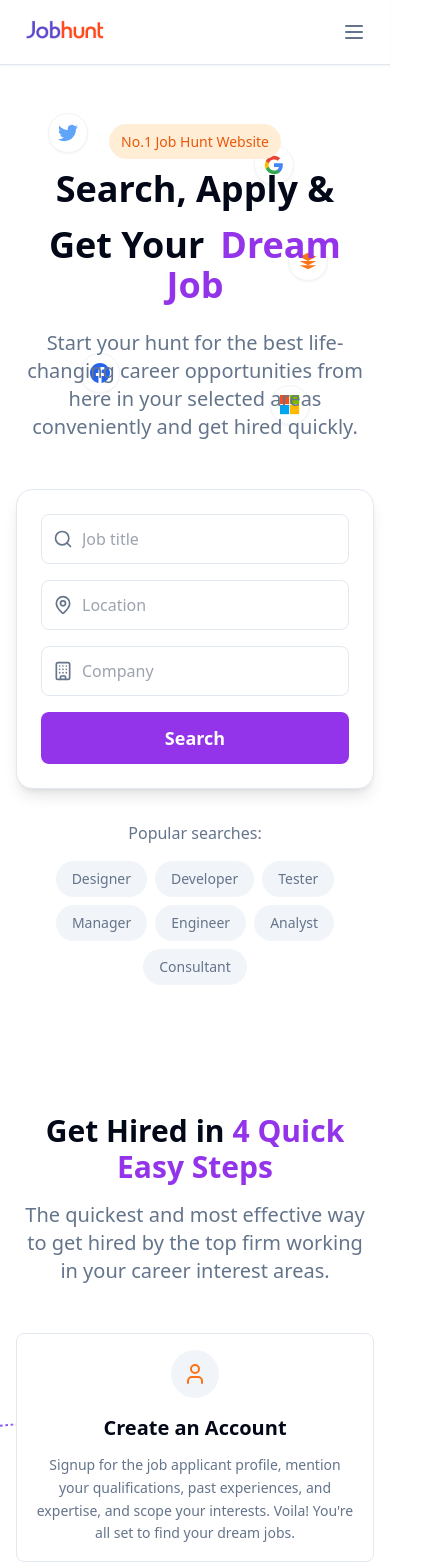
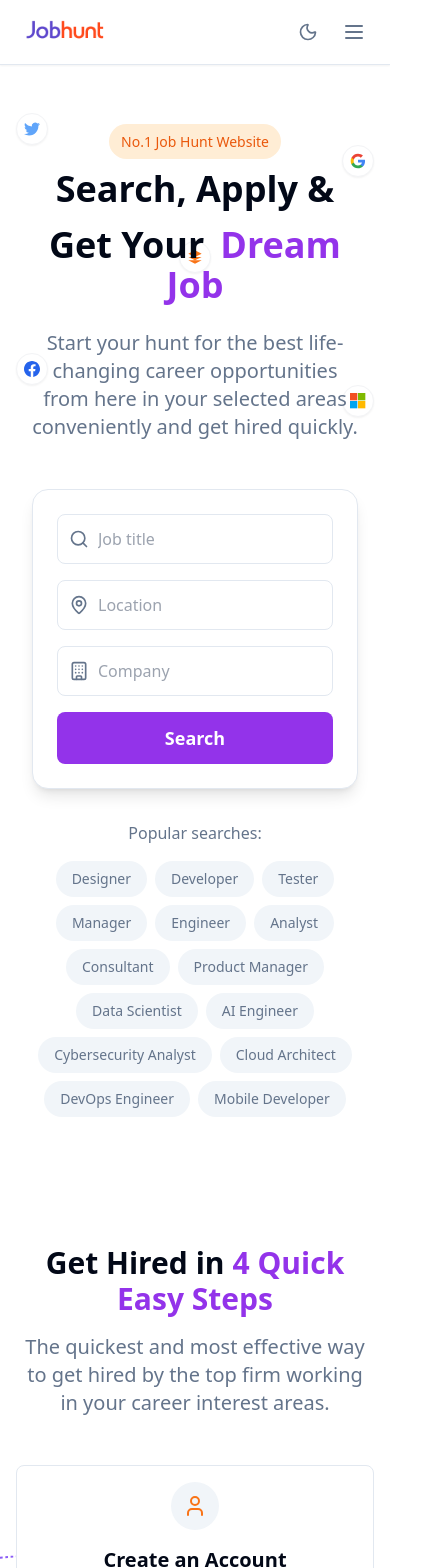
Before and after one commit to Mohit-9440/Job_Portal, a React (Vite) app: page / in a window 390 px wide. Shown: the top 1568 px of the page, 443 px wide, since content can reach past the window. Built offline with nearby package versions, Linux system fonts and the light colour scheme.

Commit message:
feat: updated responsiveness

```diff
--- a/src/App.jsx
+++ b/src/App.jsx
@@ -10,9 +10,9 @@ import Testimonials from "./components/Testimonials";
 
 function App() {
   return (
-    <div className="min-h-screen bg-background text-foreground transition-colors duration-200">
+    <div className="min-h-screen bg-background text-foreground transition-colors duration-200 overflow-x-hidden">
       <Header />
-      <main>
+      <main className="overflow-x-hidden">
         <Hero />
         <HowItWorks />
         <CareerOptions />
--- a/src/components/BackgroundLines.jsx
+++ b/src/components/BackgroundLines.jsx
@@ -6,12 +6,12 @@ const BackgroundLines = () => {
       {/* Two parallel semi-circle lines with company logos */}
       <svg
         className="absolute inset-0 w-full h-full"
-        viewBox="0 0 1200 800"
-        preserveAspectRatio="none"
+        viewBox="0 0 100% 100%"
+        preserveAspectRatio="xMidYMid slice"
       >
         {/* First semi-circle line (top) - reduced curve depth */}
         <path
-          d="M 0,10 Q 500,600 1250,0"
+          d="M 0,10 Q 50%,600 100%,0"
           stroke="#e5e7eb"
           strokeWidth="1.5"
           fill="none"
@@ -21,7 +21,7 @@ const BackgroundLines = () => {
 
         {/* Second semi-circle line (bottom) - increased distance */}
         <path
-          d="M 0,300 Q 600,800 1250,300"
+          d="M 0,300 Q 50%,800 100%,300"
           stroke="#e5e7eb"
           strokeWidth="1.5"
           fill="none"
@@ -32,10 +32,10 @@ const BackgroundLines = () => {
 
       {/* Company logos positioned along the lines */}
       {/* Top line logos - line passes BELOW the center */}
-      <div className="absolute top-12 left-12">
-        <div className="w-10 h-10 bg-white rounded-full shadow-sm flex items-center justify-center border border-gray-100">
+      <div className="absolute top-12 left-4 md:left-12">
+        <div className="w-8 h-8 md:w-10 md:h-10 bg-white rounded-full shadow-sm flex items-center justify-center border border-gray-100">
           <svg
-            className="w-5 h-5 text-blue-400"
+            className="w-4 h-4 md:w-5 md:h-5 text-blue-400"
             fill="currentColor"
             viewBox="0 0 24 24"
           >
@@ -44,10 +44,10 @@ const BackgroundLines = () => {
         </div>
       </div>
 
-      <div className="absolute top-44 left-72">
-        <div className="w-10 h-10 bg-white rounded-full shadow-sm flex items-center justify-center border border-gray-100">
+      <div className="absolute top-44 left-1/2 transform -translate-x-1/2 md:left-72 md:transform-none">
+        <div className="w-8 h-8 md:w-10 md:h-10 bg-white rounded-full shadow-sm flex items-center justify-center border border-gray-100">
           <svg
-            className="w-5 h-5 text-orange-500"
+            className="w-4 h-4 md:w-5 md:h-5 text-orange-500"
             fill="currentColor"
             viewBox="0 0 24 24"
           >
@@ -56,9 +56,9 @@ const BackgroundLines = () => {
         </div>
       </div>
 
-      <div className="absolute top-20 right-24">
-        <div className="w-10 h-10 bg-white rounded-full shadow-sm flex items-center justify-center border border-gray-100">
-          <svg className="w-5 h-5" viewBox="0 0 24 24">
+      <div className="absolute top-20 right-4 md:right-24">
+        <div className="w-8 h-8 md:w-10 md:h-10 bg-white rounded-full shadow-sm flex items-center justify-center border border-gray-100">
+          <svg className="w-4 h-4 md:w-5 md:h-5" viewBox="0 0 24 24">
             <path
               fill="#4285F4"
               d="M22.56 12.25c0-.78-.07-1.53-.2-2.25H12v4.26h5.92c-.26 1.37-1.04 2.53-2.21 3.31v2.77h3.57c2.08-1.92 3.28-4.74 3.28-8.09z"
@@ -80,10 +80,10 @@ const BackgroundLines = () => {
       </div>
 
       {/* Bottom line logos - line passes ABOVE the center */}
-      <div className="absolute top-72 left-20">
-        <div className="w-10 h-10 bg-white rounded-full shadow-sm flex items-center justify-center border border-gray-100">
+      <div className="absolute top-72 left-4 md:left-20">
+        <div className="w-8 h-8 md:w-10 md:h-10 bg-white rounded-full shadow-sm flex items-center justify-center border border-gray-100">
           <svg
-            className="w-5 h-5 text-blue-600"
+            className="w-4 h-4 md:w-5 md:h-5 text-blue-600"
             fill="currentColor"
             viewBox="0 0 24 24"
           >
@@ -92,9 +92,9 @@ const BackgroundLines = () => {
         </div>
       </div>
 
-      <div className="absolute top-80 right-20">
-        <div className="w-10 h-10 bg-white rounded-full shadow-sm flex items-center justify-center border border-gray-100">
-          <svg className="w-5 h-5" viewBox="0 0 24 24">
+      <div className="absolute top-80 right-4 md:right-20">
+        <div className="w-8 h-8 md:w-10 md:h-10 bg-white rounded-full shadow-sm flex items-center justify-center border border-gray-100">
+          <svg className="w-4 h-4 md:w-5 md:h-5" viewBox="0 0 24 24">
             <path fill="#f25022" d="M0 0h11v11H0z" />
             <path fill="#7fba00" d="M12 0h11v11H12z" />
             <path fill="#00a4ef" d="M0 12h11v11H0z" />
--- a/src/components/Header.jsx
+++ b/src/components/Header.jsx
@@ -1,5 +1,5 @@
 import { useState } from "react";
-import { Menu, X, Briefcase, Sun, Moon } from "lucide-react";
+import { Menu, X, Sun, Moon } from "lucide-react";
 import { useDarkMode } from "../hooks/useDarkMode";
 import logo from "../assets/logo.png";
 
@@ -62,8 +62,21 @@ const Header = () => {
             </button>
           </div>
 
-          {/* Mobile menu button */}
-          <div className="md:hidden">
+          {/* Mobile Header Actions */}
+          <div className="md:hidden flex items-center space-x-2">
+            <button
+              onClick={toggleDarkMode}
+              className="p-2 text-muted-foreground hover:text-primary transition-colors duration-200"
+              title={
+                isDarkMode ? "Switch to light mode" : "Switch to dark mode"
+              }
+            >
+              {isDarkMode ? (
+                <Sun className="h-5 w-5" />
+              ) : (
+                <Moon className="h-5 w-5" />
+              )}
+            </button>
             <button
               onClick={() => setIsMobileMenuOpen(!isMobileMenuOpen)}
               className="text-muted-foreground hover:text-primary p-2 transition-colors duration-200"
@@ -94,22 +107,9 @@ const Header = () => {
                 For Companies
               </a>
               <div className="pt-4 space-y-2">
-                <button
-                  onClick={toggleDarkMode}
-                  className="w-full flex items-center justify-center space-x-2 py-2 px-4 text-muted-foreground hover:text-primary transition-colors duration-200"
-                >
-                  {isDarkMode ? (
-                    <Sun className="h-4 w-4" />
-                  ) : (
-                    <Moon className="h-4 w-4" />
-                  )}
-                  <span>
-                    {isDarkMode ? "Light Mode" : "Dark Mode"}
-                  </span>
-                </button>
                 <button className="w-full btn-outline">Log in</button>
                 <button className="w-full btn-secondary">Sign up</button>
-                <button className="w-full btn-primary">Post a Job</button>
+                <button className="w-full btn-primary bg-purple-600 hover:bg-purple-700 text-white px-4 py-2 rounded-lg font-semibold transition-colors duration-200">Post a Job</button>
               </div>
             </div>
           </div>
--- a/src/components/Hero.jsx
+++ b/src/components/Hero.jsx
@@ -12,8 +12,6 @@ const Hero = () => {
 
   const handleSearch = (e) => {
     e.preventDefault();
-    console.log("Search submitted:", searchData);
-    // Handle search logic here
   };
 
   const handleInputChange = (field, value) => {
@@ -27,7 +25,7 @@ const Hero = () => {
     <section className="py-16 lg:py-24 relative overflow-hidden bg-background">
       <BackgroundLines />
 
-      <div className="max-w-7xl mx-auto px-4 sm:px-6 lg:px-8 relative z-10">
+      <div className="max-w-7xl mx-auto px-4 sm:px-6 lg:px-8 relative z-10 w-full">
         <div className="text-center mb-12">
           <span className="text-orange-600 text-sm bg-orange-100 dark:bg-orange-900/20 dark:text-orange-400 px-3 py-2 rounded-full">
             No.1 Job Hunt Website
@@ -41,14 +39,14 @@ const Hero = () => {
               </span>
             </div>
           </h1>
-          <p className="text-xl text-muted-foreground max-w-3xl mx-auto">
+          <p className="text-xl text-muted-foreground max-w-3xl mx-auto px-4">
             Start your hunt for the best life-changing career opportunities from
             here in your selected areas conveniently and get hired quickly.
           </p>
         </div>
 
         {/* Search Form */}
-        <div className="max-w-4xl mx-auto">
+        <div className="max-w-4xl mx-auto px-4">
           <form
             onSubmit={handleSearch}
             className="bg-card rounded-2xl shadow-lg p-6 md:p-8 border border-border"
@@ -116,7 +114,7 @@ const Hero = () => {
         </div>
 
         {/* Suggested Keywords */}
-        <div className="mt-8 text-center">
+        <div className="mt-8 text-center px-4">
           <p className="text-muted-foreground mb-4">Popular searches:</p>
           <div className="flex flex-wrap justify-center gap-2">
             {suggestedKeywords.map((keyword, index) => (
--- a/src/components/HowItWorks.jsx
+++ b/src/components/HowItWorks.jsx
@@ -10,10 +10,10 @@ const StepCard = ({ step, index }) => {
 
   const IconComponent = icons[step.icon];
   const iconColors = [
-    "text-orange-500", // Create Account - orange
-    "text-purple-500", // Search Job - purple
-    "text-teal-500",   // Upload CV - teal
-    "text-yellow-500", // Get Job - yellow
+    "text-orange-500",
+    "text-purple-500",
+    "text-teal-500",
+    "text-yellow-500",
   ];
 
   // Different heights for cards to create staggered effect
@@ -125,7 +125,7 @@ const HowItWorks = () => {
 
       <div className="max-w-7xl mx-auto px-4 sm:px-6 lg:px-8">
         <div className="text-center mt-12">
-          <button className="bg-purple-600 hover:bg-purple-700 text-white px-8 py-3 rounded-lg text-lg font-semibold transition-colors duration-200">
+          <button className="bg-purple-600 hover:bg-purple-700 text-white px-8 py-3 rounded-lg text-sm font-semibold transition-colors duration-200">
             Get Started Now
           </button>
         </div>
--- a/src/components/TopCompanies.jsx
+++ b/src/components/TopCompanies.jsx
@@ -1,11 +1,17 @@
 import { topCompanies } from "../data/mockData";
+import { useDarkMode } from "../hooks/useDarkMode";
 
 const CompanyCard = ({ company }) => {
+  const { isDarkMode } = useDarkMode();
+
+  // Use dark logo if available and in dark mode
+  const logoSrc = isDarkMode && company.logoDark ? company.logoDark : company.logo;
+
   return (
     <div className="card p-6 text-center hover:shadow-lg transition-all duration-300 group">
       <div className="mb-4">
         <img
-          src={company.logo}
+          src={logoSrc}
           alt={`${company.name} logo`}
           className="h-12 mx-auto object-contain transition-all duration-300"
         />
--- a/src/data/mockData.js
+++ b/src/data/mockData.js
@@ -93,14 +93,16 @@ export const topCompanies = [
     },
     {
       id: 3,
-      name: "Apple",
-      logo: "https://upload.wikimedia.org/wikipedia/commons/f/fa/Apple_logo_black.svg",
+      name: "NVIDIA",
+      logo: "https://www.logo.wine/a/logo/Nvidia/Nvidia-Horizontal-Logo.wine.svg",
+      logoDark: "https://www.logo.wine/a/logo/Nvidia/Nvidia-Light-Horizontal-Dark-Background-Logo.wine.svg",
       jobs: 28,
     },
     {
       id: 4,
       name: "Amazon",
       logo: "https://upload.wikimedia.org/wikipedia/commons/a/a9/Amazon_logo.svg",
+      logoDark: "https://www.pngmart.com/files/23/Amazon-Logo-White-PNG-Image.png",
       jobs: 56,
     },
     {
@@ -126,6 +128,13 @@ export const suggestedKeywords = [
   "Engineer",
   "Analyst",
   "Consultant",
+  "Product Manager",
+  "Data Scientist",
+  "AI Engineer",
+  "Cybersecurity Analyst",
+  "Cloud Architect",
+  "DevOps Engineer",
+  "Mobile Developer",
 ];
 
 export const howItWorksSteps = [
```
Also changed, not shown: src/components/FeaturedJobs.jsx (+3 -4 lines), src/components/Footer.jsx (+8 -8 lines), src/components/Testimonials.jsx (+8 -9 lines).
